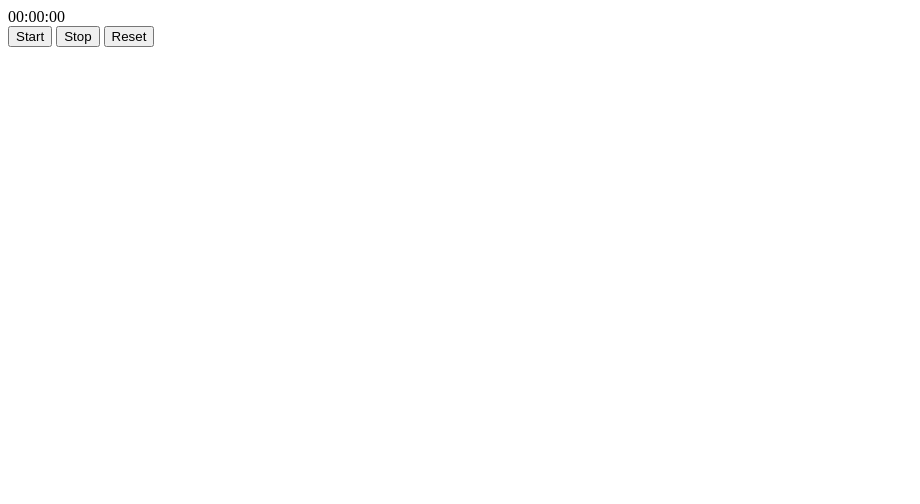
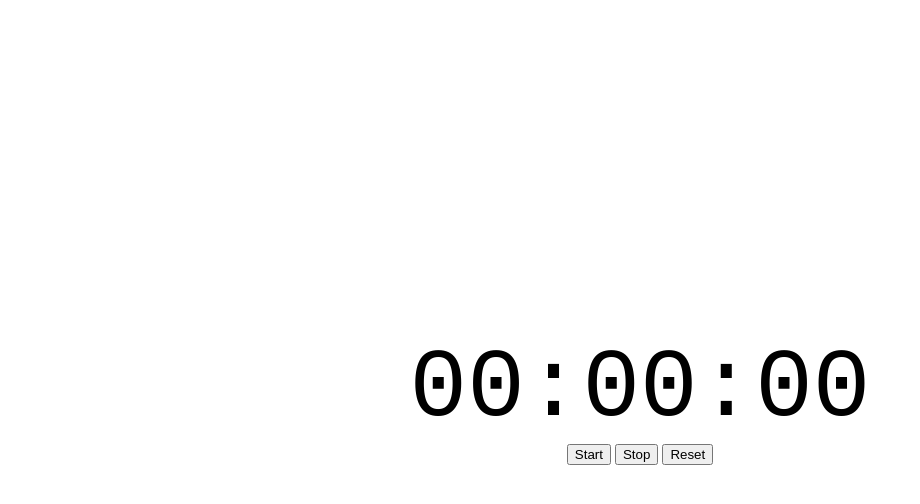
Before and after one commit to wifon0902/timer, a plain HTML site: page index.html in a window 1280 px wide. Shown: the whole page, without its empty margins (0-920 px from the left). Drawn offline with Linux system fonts and the light colour scheme.

Commit message:
fix: preventing jumping numbers

```diff
--- a/index.html
+++ b/index.html
@@ -4,17 +4,23 @@
     <meta charset="UTF-8" />
     <meta name="viewport" content="width=device-width, initial-scale=1.0" />
     <title>Timer</title>
+    <link rel="stylesheet" href="style.css" />
     <script defer src="script.js"></script>
   </head>
   <body>
+    <div class="container">
       <div class="timer">
         <span class="minutes">00</span>:<span class="seconds">00</span>:<span
           class="tens"
           >00</span
         >
       </div>
+
+      <div class="buttons">
         <button class="start">Start</button>
         <button class="stop">Stop</button>
         <button class="reset">Reset</button>
+      </div>
+    </div>
   </body>
 </html>
--- a/script.js
+++ b/script.js
@@ -39,7 +39,7 @@ function startTimer() {
     appendSeconds.innerHTML = "0" + seconds;
 
     tens = 0;
-    appendTens.innerHTML = tens;
+    appendTens.innerHTML = "0" + tens;
   }
 
   if (seconds > 9) {
--- /dev/null
+++ b/style.css
@@ -0,0 +1,19 @@
+body {
+  margin: 0;
+  padding: 0;
+  height: 100vh;
+  display: flex;
+  justify-content: center;
+  align-items: center;
+}
+
+.container {
+  display: flex;
+  align-items: center;
+  flex-direction: column;
+}
+
+.timer {
+  font-size: 6rem;
+  font-family: monospace;
+}
```
Lines whose indentation alone changed are shown as unchanged.
